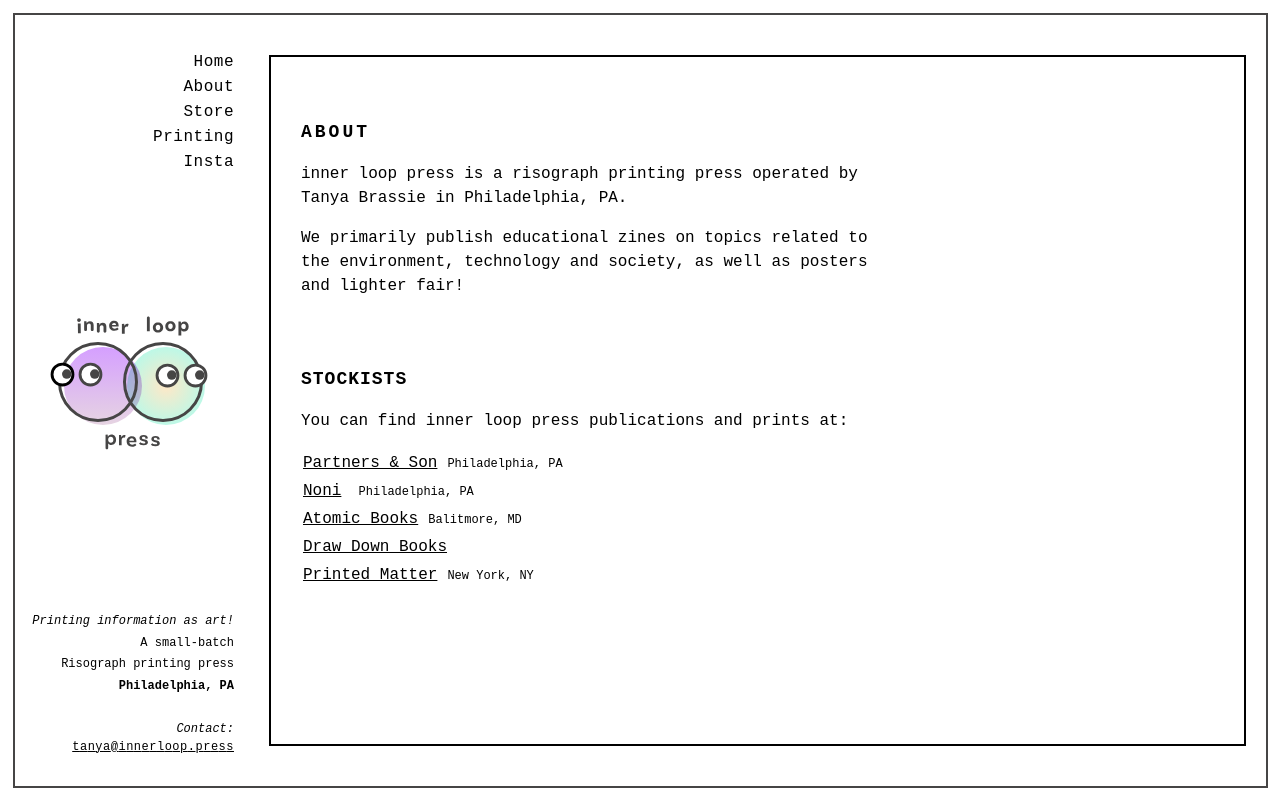
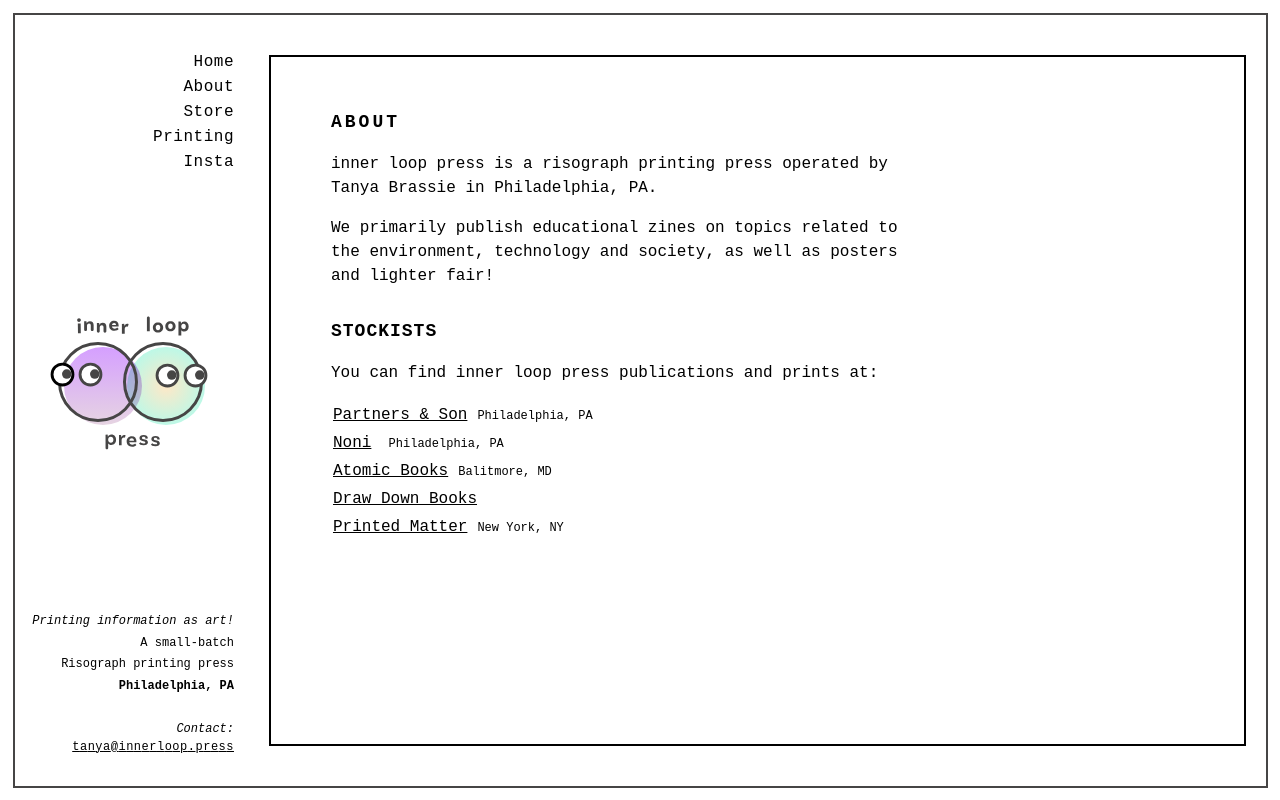
Before and after one commit to tanyabrassie/inner-loop-next, a Next.js app: page /about in a window 1280 px wide. Built offline with nearby package versions, Linux system fonts and the light colour scheme.

Commit message:
Fixing existing styles

```diff
--- a/src/app/about/aboutContent.module.scss
+++ b/src/app/about/aboutContent.module.scss
@@ -4,7 +4,6 @@ $maxWidth: 600px;
 
 .mainWrapper {
   @extend .mainContent;
-  height: 100%;
   background-color: white;
   z-index: 1;
 
@@ -50,7 +49,7 @@ $maxWidth: 600px;
 
 .textContent {
   max-width: $maxWidth;
-  padding: 20px 0;
+  margin: 0px 0 30px;
   font-size: 16px;
 
   ul {
--- a/src/app/globals.css
+++ b/src/app/globals.css
@@ -1,7 +1,8 @@
 body {
   margin: 0;
   background-color: rgb(255, 255, 255);
-  height: 100vh;
+  min-height: 100dvh;
+  height: 100%;
   box-sizing: border-box;
 }
 
@@ -37,7 +38,7 @@ code {
   overflow: hidden;
   align-items: center;
   justify-content: center;
-  height: 100vh;
+  height: 100dvh;
 
   /* background: linear-gradient(
     309deg,
--- a/src/app/printing/printingContent.module.scss
+++ b/src/app/printing/printingContent.module.scss
@@ -2,7 +2,6 @@
 
 .mainWrapper {
   @extend .mainContent;
-  height: 100%;
   background-color: white;
   z-index: 1;
 
@@ -36,10 +35,12 @@
 
 .textContent {
   max-width: 600px;
+  font-size: 16px;
 }
 
 .list {
   padding-left: 10px;
   padding-top: 10px;
   padding-bottom: 20px;
+  list-style-position: inside;
 }
--- a/src/app/styles/layoutStyles.scss
+++ b/src/app/styles/layoutStyles.scss
@@ -10,5 +10,8 @@
   /* background-color: black; */
   /* color: white; */
   border: 2px solid black;
-  padding: 30px;
+  padding: 10px;
+  @media screen and (min-width: 600px) {
+    padding: 40px 60px;
+  }
 }
```
